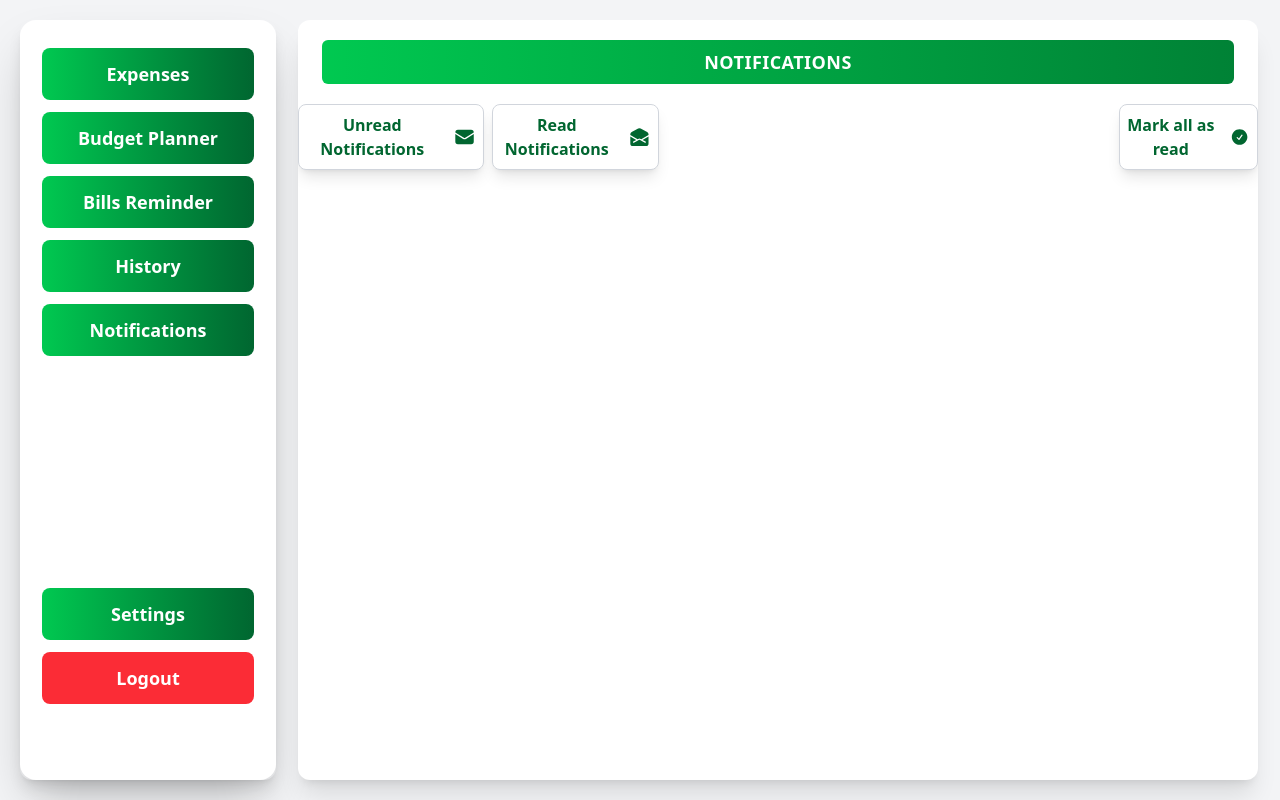
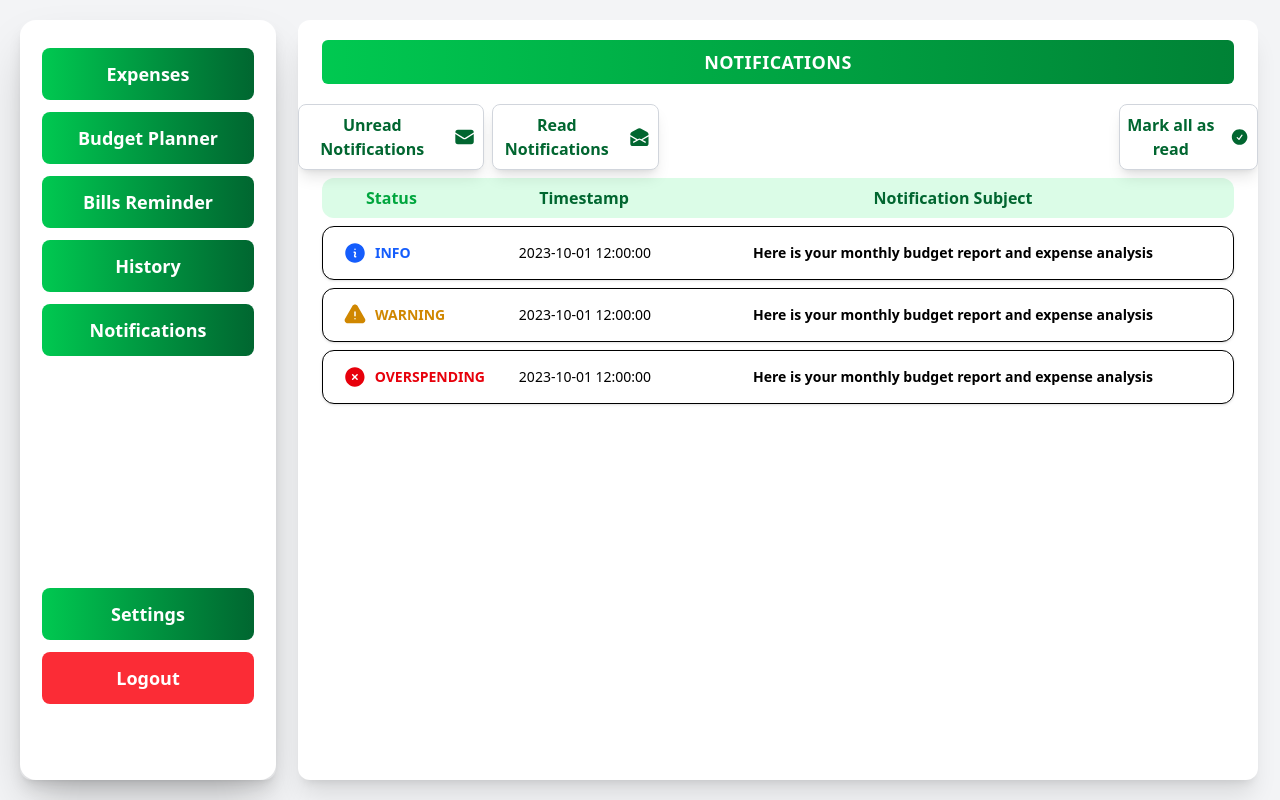
Before and after one commit to cianvergelll/Kwenta-Svelte, a SvelteKit app: page /notifications in a window 1280 px wide. Built offline with nearby package versions, Linux system fonts and the light colour scheme.

Commit message:
notifications display

```diff
--- a/src/components/Icons.svelte
+++ b/src/components/Icons.svelte
@@ -4,7 +4,10 @@
 	const classes = {
 		envelope: '',
 		'envelope-open': '',
-		check: ''
+		check: '',
+		info: '',
+		warning: '',
+		error: ''
 	};
 </script>
 
@@ -46,6 +49,30 @@
 			clip-rule="evenodd"
 		/>
 	</svg>
+{:else if variant === 'info'}
+	<svg xmlns="http://www.w3.org/2000/svg" viewBox="0 0 24 24" fill="currentColor" class="size-6">
+		<path
+			fill-rule="evenodd"
+			d="M2.25 12c0-5.385 4.365-9.75 9.75-9.75s9.75 4.365 9.75 9.75-4.365 9.75-9.75 9.75S2.25 17.385 2.25 12Zm8.706-1.442c1.146-.573 2.437.463 2.126 1.706l-.709 2.836.042-.02a.75.75 0 0 1 .67 1.34l-.04.022c-1.147.573-2.438-.463-2.127-1.706l.71-2.836-.042.02a.75.75 0 1 1-.671-1.34l.041-.022ZM12 9a.75.75 0 1 0 0-1.5.75.75 0 0 0 0 1.5Z"
+			clip-rule="evenodd"
+		/>
+	</svg>
+{:else if variant === 'warning'}
+	<svg xmlns="http://www.w3.org/2000/svg" viewBox="0 0 24 24" fill="currentColor" class="size-6">
+		<path
+			fill-rule="evenodd"
+			d="M9.401 3.003c1.155-2 4.043-2 5.197 0l7.355 12.748c1.154 2-.29 4.5-2.599 4.5H4.645c-2.309 0-3.752-2.5-2.598-4.5L9.4 3.003ZM12 8.25a.75.75 0 0 1 .75.75v3.75a.75.75 0 0 1-1.5 0V9a.75.75 0 0 1 .75-.75Zm0 8.25a.75.75 0 1 0 0-1.5.75.75 0 0 0 0 1.5Z"
+			clip-rule="evenodd"
+		/>
+	</svg>
+{:else if variant === 'error'}
+	<svg xmlns="http://www.w3.org/2000/svg" viewBox="0 0 24 24" fill="currentColor" class="size-6">
+		<path
+			fill-rule="evenodd"
+			d="M12 2.25c-5.385 0-9.75 4.365-9.75 9.75s4.365 9.75 9.75 9.75 9.75-4.365 9.75-9.75S17.385 2.25 12 2.25Zm-1.72 6.97a.75.75 0 1 0-1.06 1.06L10.94 12l-1.72 1.72a.75.75 0 1 0 1.06 1.06L12 13.06l1.72 1.72a.75.75 0 1 0 1.06-1.06L13.06 12l1.72-1.72a.75.75 0 1 0-1.06-1.06L12 10.94l-1.72-1.72Z"
+			clip-rule="evenodd"
+		/>
+	</svg>
 {/if}
 
 <!-- svelte-ignore slot_element_deprecated -->
--- a/src/routes/notifications/+page.svelte
+++ b/src/routes/notifications/+page.svelte
@@ -4,6 +4,10 @@
 	import Icons from '../../components/Icons.svelte';
 	import { onMount } from 'svelte';
 	import Button from '../../components/Button.svelte';
+
+	let status = 'Info';
+	let timestamp = '2023-10-01 12:00:00';
+	let NotificationSubject = 'Here is your monthly budget report and expense analysis';
 </script>
 
 <div class="flex h-screen w-screen items-center justify-start bg-gray-100">
@@ -41,5 +45,80 @@
 				><Icons variant="check" /></Button
 			>
 		</div>
+		<div class="mx-auto my-2 w-[95%]">
+			<div class="flex items-center rounded-xl bg-green-100 px-3 py-2 font-semibold">
+				<span class="w-[150px] pl-8 text-green-600">Status</span>
+				<span class="w-[200px] text-center text-green-800">Timestamp</span>
+				<span class="flex-1 text-center text-green-800">Notification Subject</span>
+			</div>
+		</div>
+		<div class="mx-auto mb-2 w-[95%] space-y-3">
+			<div class="flex items-center justify-between rounded-xl border bg-white px-3 py-2 shadow-sm">
+				<div class="flex w-full items-center">
+					<div class="flex w-[150px] items-center justify-start gap-1 pl-2 text-blue-600">
+						<Icons variant="info" className="text-blue-600" />
+						<span class="text-sm font-semibold uppercase">INFO</span>
+					</div>
+					<input
+						type="text"
+						value={timestamp}
+						class="w-[200px] rounded-full border-none bg-white px-2 py-2 text-center text-sm outline-none"
+						readonly
+					/>
+					<input
+						type="text"
+						value={NotificationSubject}
+						class="flex-1 truncate rounded-full border-none bg-white px-2 py-2 text-center text-sm font-semibold outline-none"
+						readonly
+					/>
+				</div>
+			</div>
+		</div>
+
+		<div class="mx-auto mb-2 w-[95%] space-y-3">
+			<div class="flex items-center justify-between rounded-xl border bg-white px-3 py-2 shadow-sm">
+				<div class="flex w-full items-center">
+					<div class="flex w-[150px] items-center justify-start gap-1 pl-2 text-yellow-600">
+						<Icons variant="warning" className="text-yellow-600" />
+						<span class="text-sm font-semibold uppercase">WARNING</span>
+					</div>
+					<input
+						type="text"
+						value={timestamp}
+						class="w-[200px] rounded-full border-none bg-white px-2 py-2 text-center text-sm outline-none"
+						readonly
+					/>
+					<input
+						type="text"
+						value={NotificationSubject}
+						class="flex-1 truncate rounded-full border-none bg-white px-2 py-2 text-center text-sm font-semibold outline-none"
+						readonly
+					/>
+				</div>
+			</div>
+		</div>
+
+		<div class="mx-auto mb-2 w-[95%] space-y-3">
+			<div class="flex items-center justify-between rounded-xl border bg-white px-3 py-2 shadow-sm">
+				<div class="flex w-full items-center">
+					<div class="flex w-[150px] items-center justify-start gap-1 pl-2 text-red-600">
+						<Icons variant="error" className="text-red-600" />
+						<span class="text-sm font-semibold uppercase">OVERSPENDING</span>
+					</div>
+					<input
+						type="text"
+						value={timestamp}
+						class="w-[200px] rounded-full border-none bg-white px-2 py-2 text-center text-sm outline-none"
+						readonly
+					/>
+					<input
+						type="text"
+						value={NotificationSubject}
+						class="flex-1 truncate rounded-full border-none bg-white px-2 py-2 text-center text-sm font-semibold outline-none"
+						readonly
+					/>
+				</div>
+			</div>
+		</div>
 	</Card>
 </div>
```
